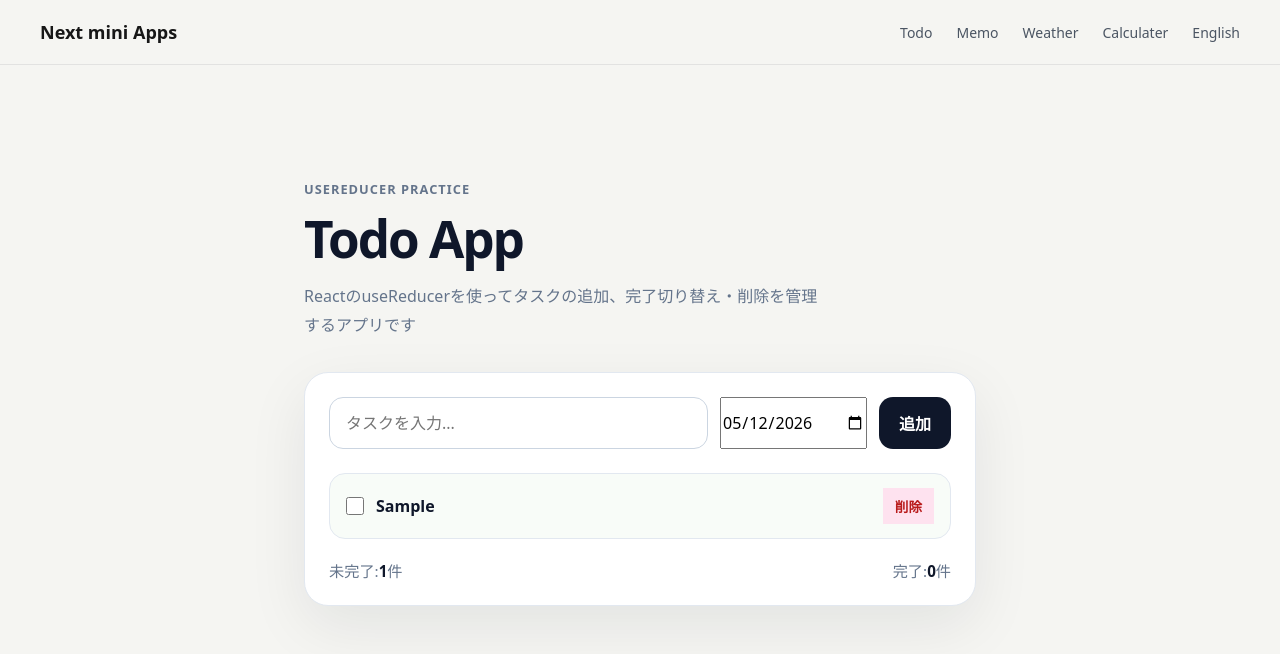
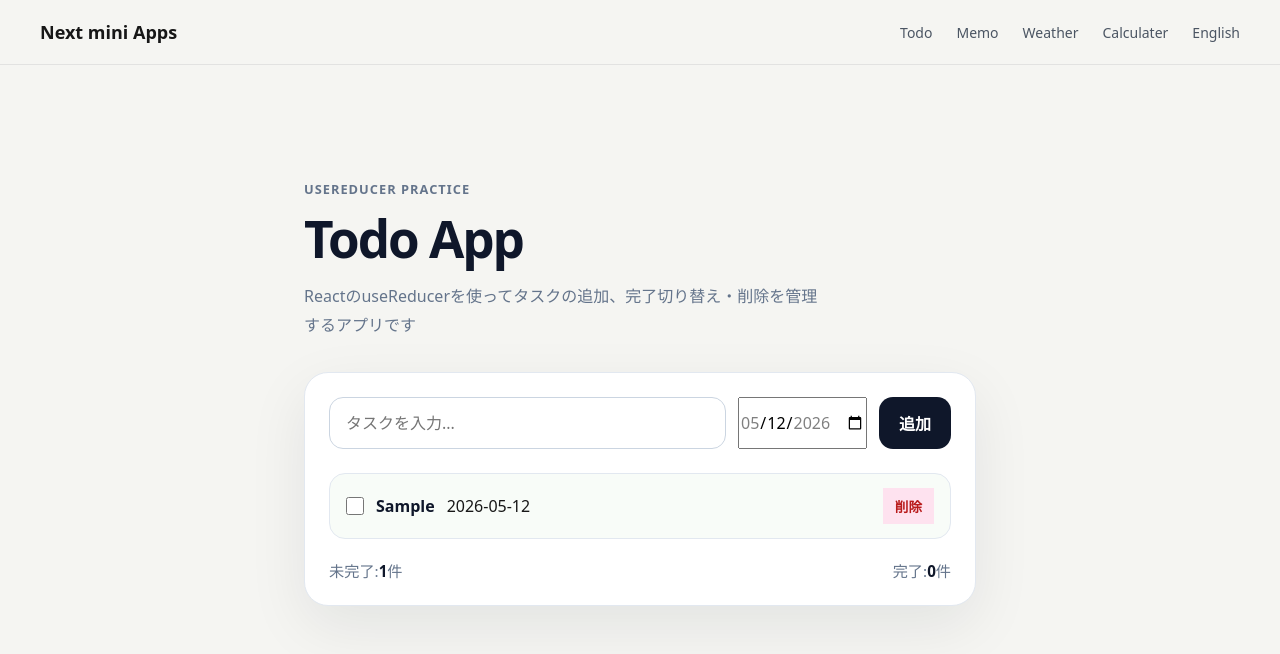
Before and after one commit to usamiyouhei/mini_apps_collection, a Next.js app: page /todo in a window 1280 px wide. Both pictures are taken after typing "Sample" into the empty fields and a click on the button "追加". Shown: the top 654 px of the page. Built offline with nearby package versions, Linux system fonts and the light colour scheme.

Commit message:
5/23 week add

```diff
--- a/src/components/todo/TaskForm.tsx
+++ b/src/components/todo/TaskForm.tsx
@@ -7,12 +7,21 @@ type Props = {
   onAddTask: (title: string, date: string) => void;
 };
 
-function getTodayString() {
-  return new Date().toISOString().split("T")[0];
+// function getTodayString() {
+//   return new Date().toISOString().split("T")[0];
+// }
+
+function getDateStringAfter(days: number) {
+  const date = new Date();
+  date.setDate(date.getDate() + days);
+  return date.toISOString().split("T")[0];
 }
 export default function TaskForm({ onAddTask }: Props) {
+  const today = getDateStringAfter(0);
+  const nextWeek = getDateStringAfter(7);
   const [title, setTitle] = useState("");
-  const [date, setDate] = useState(getTodayString());
+  // const [date, setDate] = useState(getTodayString());
+  const [date, setDate] = useState(today);
 
   const handleSubmit = (e: React.FormEvent<HTMLFormElement>) => {
     e.preventDefault();
@@ -37,6 +46,8 @@ export default function TaskForm({ onAddTask }: Props) {
           className={styles.dataInput}
           type="date"
           value={date}
+          min={today}
+          max={nextWeek}
           onChange={(e) => setDate(e.target.value)}
         />
         <button className={styles.button} type="submit">
--- a/src/components/todo/TaskItem.tsx
+++ b/src/components/todo/TaskItem.tsx
@@ -23,6 +23,8 @@ export default function TaskItem({ task, onToggleTask, onDeleteTask }: Props) {
         >
           {task.title}
         </span>
+
+        <span className={styles.taskDate}>{task.date}</span>
       </label>
 
       <button
```
